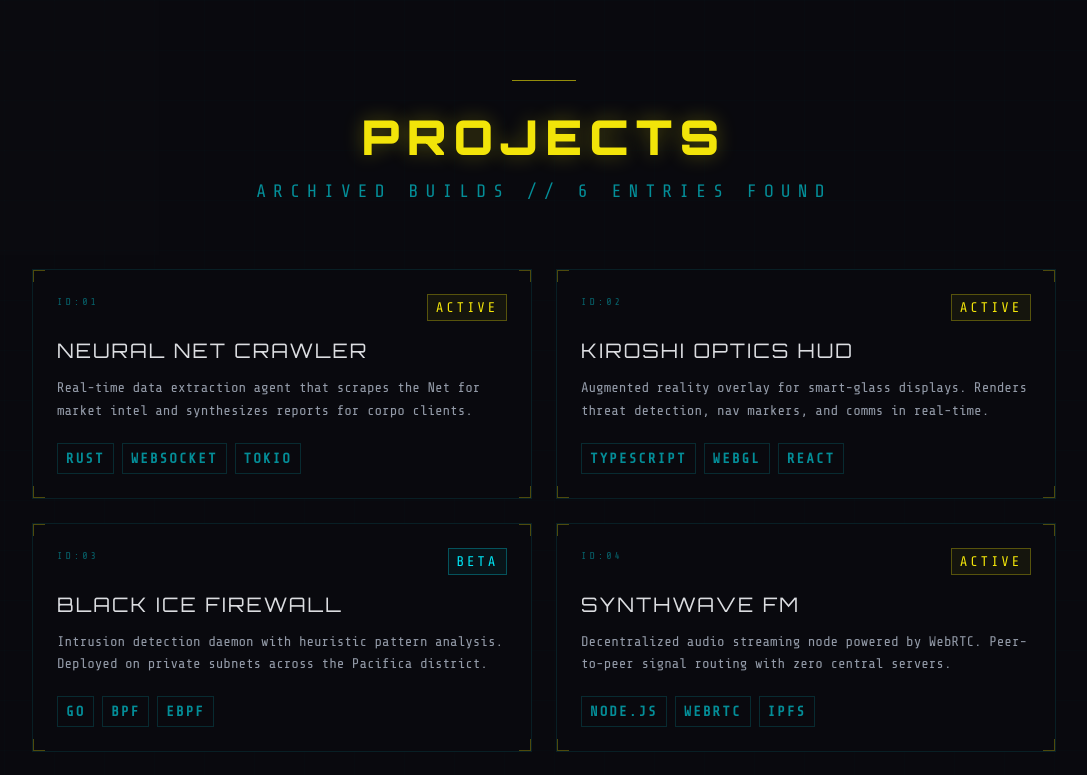
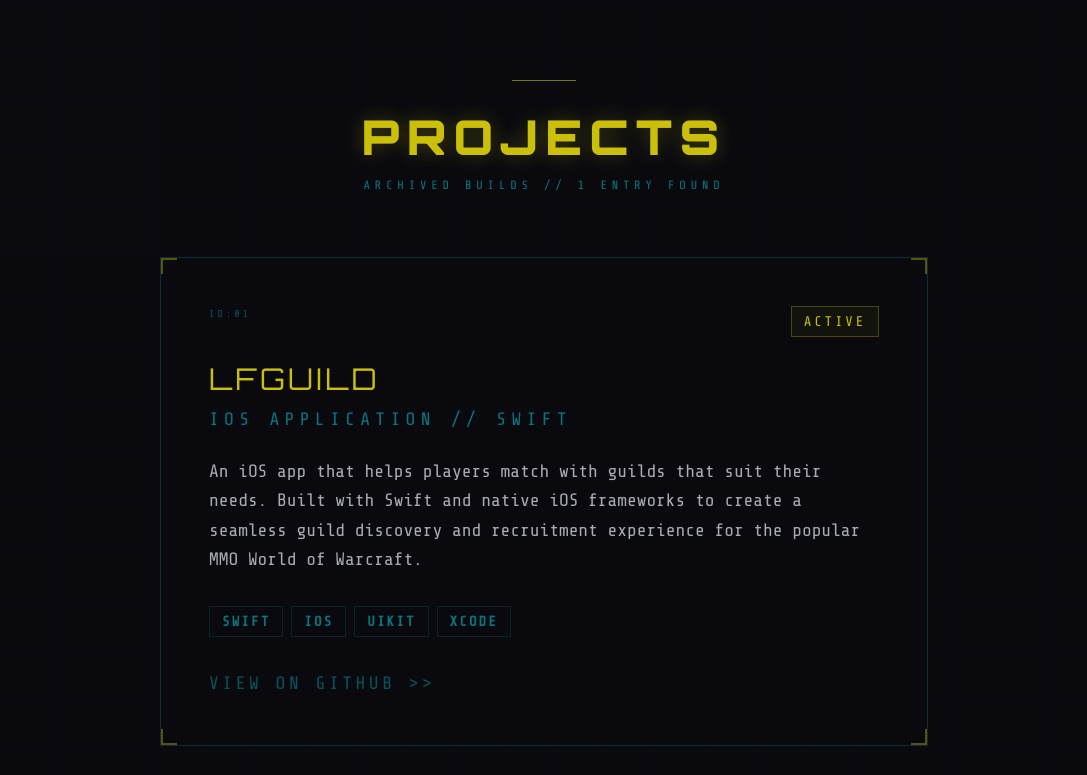
Before and after one commit to GeorgeSuarez/personal-website, a React (Vite) app: page /projects in a window 1280 px wide. Shown: the top 775 px of the page, without its empty margins (96-1183 px from the left). Built offline with nearby package versions, Linux system fonts and the light colour scheme.

Commit message:
Updated the version number in package.json/Created a Not found page

```diff
--- a/package.json
+++ b/package.json
@@ -1,7 +1,7 @@
 {
   "name": "portfolio-website",
   "private": true,
-  "version": "0.0.0",
+  "version": "1.0.0",
   "type": "module",
   "scripts": {
     "dev": "vite",
--- a/src/App.tsx
+++ b/src/App.tsx
@@ -4,6 +4,7 @@ import LoadingScreen from "./components/LoadingScreen";
 import Hero from "./components/Hero";
 import Projects from "./components/Projects";
 import Skills from "./components/Skills";
+import NotFound from "./components/NotFound";
 
 function AppRouter() {
   return (
@@ -12,6 +13,7 @@ function AppRouter() {
         <Route path="/" element={<Hero />} />
         <Route path="/projects" element={<Projects />} />
         <Route path="/skills" element={<Skills />} />
+        <Route path="*" element={<NotFound />} />
       </Routes>
     </BrowserRouter>
   );
--- /dev/null
+++ b/src/components/NotFound.tsx
@@ -0,0 +1,60 @@
+import { Link } from "react-router-dom";
+
+export default function NotFound() {
+  return (
+    <div className="min-h-screen bg-[#0a0a0f] flex flex-col items-center justify-center px-6 text-center relative overflow-hidden">
+      {/* Subtle grid */}
+      <div
+        className="absolute inset-0 opacity-10 pointer-events-none"
+        style={{
+          backgroundImage:
+            "linear-gradient(rgba(0, 240, 255, 0.1) 1px, transparent 1px), linear-gradient(90deg, rgba(0, 240, 255, 0.1) 1px, transparent 1px)",
+          backgroundSize: "50px 50px",
+        }}
+      />
+
+      <div className="relative z-10">
+        {/* Decorative Top Line */}
+        <div className="w-24 h-[1px] bg-[#ff0055] mb-8 mx-auto opacity-60" />
+
+        {/* Error Code */}
+        <h1
+          className="glitch-text text-[#ff0055] text-6xl sm:text-8xl md:text-9xl font-black tracking-[0.15em] uppercase mb-2"
+          data-text="404"
+          style={{
+            fontFamily: "'Orbitron', sans-serif",
+            textShadow: "0 0 20px rgba(255, 0, 85, 0.3)",
+          }}
+        >
+          404
+        </h1>
+
+        {/* Subtitle */}
+        <p
+          className="text-[#00f0ff] text-sm sm:text-base tracking-[0.6em] uppercase mb-4 opacity-80"
+          style={{ fontFamily: "'Share Tech Mono', monospace" }}
+        >
+          Sector Not Found
+        </p>
+
+        <p
+          className="text-gray-400 text-lg tracking-[0.2em] uppercase mb-12 max-w-md mx-auto"
+          style={{ fontFamily: "'Share Tech Mono', monospace" }}
+        >
+          The requested data fragment does not exist in this construct.
+        </p>
+
+        {/* Decorative Divider */}
+        <div className="w-16 h-[1px] bg-[#00f0ff]/30 mb-12 mx-auto" />
+
+        <Link
+          to="/"
+          className="inline-block text-[#00f0ff] text-lg tracking-[0.4em] uppercase border border-[#00f0ff]/30 px-6 py-3 hover:bg-[#00f0ff]/10 hover:border-[#00f0ff] transition-all duration-300"
+          style={{ fontFamily: "'Share Tech Mono', monospace" }}
+        >
+          &lt; Return to Mainframe
+        </Link>
+      </div>
+    </div>
+  );
+}
--- a/src/components/Projects.tsx
+++ b/src/components/Projects.tsx
@@ -1,63 +1,4 @@
 import { Link } from "react-router-dom";
-
-interface Project {
-  id: string;
-  title: string;
-  description: string;
-  tags: string[];
-  status: string;
-}
-
-const projects: Project[] = [
-  {
-    id: "01",
-    title: "Neural Net Crawler",
-    description:
-      "Real-time data extraction agent that scrapes the Net for market intel and synthesizes reports for corpo clients.",
-    tags: ["Rust", "WebSocket", "Tokio"],
-    status: "Active",
-  },
-  {
-    id: "02",
-    title: "Kiroshi Optics HUD",
-    description:
-      "Augmented reality overlay for smart-glass displays. Renders threat detection, nav markers, and comms in real-time.",
-    tags: ["TypeScript", "WebGL", "React"],
-    status: "Active",
-  },
-  {
-    id: "03",
-    title: "Black ICE Firewall",
-    description:
-      "Intrusion detection daemon with heuristic pattern analysis. Deployed on private subnets across the Pacifica district.",
-    tags: ["Go", "BPF", "eBPF"],
-    status: "Beta",
-  },
-  {
-    id: "04",
-    title: "SynthWave FM",
-    description:
-      "Decentralized audio streaming node powered by WebRTC. Peer-to-peer signal routing with zero central servers.",
-    tags: ["Node.js", "WebRTC", "IPFS"],
-    status: "Active",
-  },
-  {
-    id: "05",
-    title: "Ripperdoc OS",
-    description:
-      "Inventory and scheduling platform for underground cyberware clinics. Tracks implants, appointments, and supply chains.",
-    tags: ["Python", "FastAPI", "PostgreSQL"],
-    status: "Alpha",
-  },
-  {
-    id: "06",
-    title: "Night City Transit Grid",
-    description:
-      "Live metro and AV routing dashboard. Predictive delay modeling using crowd-sourced telemetry from 15,000 vehicles.",
-    tags: ["Scala", "Kafka", "Spark"],
-    status: "Beta",
-  },
-];
 
 export default function Projects() {
   return (
@@ -72,7 +13,7 @@ export default function Projects() {
         }}
       />
 
-      <div className="relative z-10 w-full max-w-5xl">
+      <div className="relative z-10 w-full max-w-3xl">
         {/* Header */}
         <div className="w-16 h-[1px] bg-[#fcee0a] mb-8 mx-auto opacity-60" />
 
@@ -87,78 +28,91 @@ export default function Projects() {
         </h1>
 
         <p
-          className="text-[#00f0ff]/60 text-lg tracking-[0.4em] uppercase mb-16"
+          className="text-[#00f0ff]/60 text-xs tracking-[0.4em] uppercase mb-16"
           style={{ fontFamily: "'Share Tech Mono', monospace" }}
         >
-          Archived builds // {projects.length} entries found
+          Archived builds // 1 entry found
         </p>
 
-        {/* Project Grid */}
-        <div className="grid grid-cols-1 md:grid-cols-2 gap-6 text-left">
-          {projects.map((project) => (
-            <div
-              key={project.id}
-              className="group relative border border-[#00f0ff]/10 bg-[#0a0a0f] p-6 hover:border-[#00f0ff]/40 hover:shadow-[0_0_20px_rgba(0,240,255,0.08)] transition-all duration-300"
+        {/* Featured Project Card */}
+        <a
+          href="https://github.com/GeorgeSuarez/LFGuild"
+          target="_blank"
+          rel="noopener noreferrer"
+          className="group relative block border border-[#00f0ff]/20 bg-[#0a0a0f] p-8 sm:p-12 text-left hover:border-[#00f0ff]/50 hover:shadow-[0_0_30px_rgba(0,240,255,0.12)] transition-all duration-300"
         >
           {/* Corner accents */}
-              <div className="absolute top-0 left-0 w-3 h-3 border-t border-l border-[#fcee0a]/30 group-hover:border-[#fcee0a] transition-colors" />
-              <div className="absolute top-0 right-0 w-3 h-3 border-t border-r border-[#fcee0a]/30 group-hover:border-[#fcee0a] transition-colors" />
-              <div className="absolute bottom-0 left-0 w-3 h-3 border-b border-l border-[#fcee0a]/30 group-hover:border-[#fcee0a] transition-colors" />
-              <div className="absolute bottom-0 right-0 w-3 h-3 border-b border-r border-[#fcee0a]/30 group-hover:border-[#fcee0a] transition-colors" />
+          <div className="absolute top-0 left-0 w-4 h-4 border-t-2 border-l-2 border-[#fcee0a]/40 group-hover:border-[#fcee0a] transition-colors" />
+          <div className="absolute top-0 right-0 w-4 h-4 border-t-2 border-r-2 border-[#fcee0a]/40 group-hover:border-[#fcee0a] transition-colors" />
+          <div className="absolute bottom-0 left-0 w-4 h-4 border-b-2 border-l-2 border-[#fcee0a]/40 group-hover:border-[#fcee0a] transition-colors" />
+          <div className="absolute bottom-0 right-0 w-4 h-4 border-b-2 border-r-2 border-[#fcee0a]/40 group-hover:border-[#fcee0a] transition-colors" />
 
           {/* Header row */}
-              <div className="flex items-start justify-between mb-4">
+          <div className="flex items-start justify-between mb-6">
             <span
-                  className="text-[#00f0ff]/40 text-[10px] tracking-[0.3em]"
+              className="text-[#00f0ff]/40 text-[10px] tracking-[0.3em] uppercase"
               style={{ fontFamily: "'Share Tech Mono', monospace" }}
             >
-                  ID:{project.id}
+              ID:01
             </span>
             <span
-                  className={`text-[14px] tracking-[0.2em] uppercase px-2 py-0.5 border ${
-                    project.status === "Active"
-                      ? "text-[#fcee0a] border-[#fcee0a]/30 bg-[#fcee0a]/5"
-                      : project.status === "Beta"
-                        ? "text-[#00f0ff] border-[#00f0ff]/30 bg-[#00f0ff]/5"
-                        : "text-gray-400 border-gray-700 bg-gray-900/50"
-                  }`}
+              className="text-[14px] tracking-[0.2em] uppercase px-3 py-1 border text-[#fcee0a] border-[#fcee0a]/30 bg-[#fcee0a]/5"
               style={{ fontFamily: "'Share Tech Mono', monospace" }}
             >
-                  {project.status}
+              Active
             </span>
           </div>
 
           {/* Title */}
           <h2
-                className="text-gray-200 text-lg sm:text-xl tracking-[0.1em] uppercase mb-3 group-hover:text-[#fcee0a] transition-colors duration-300"
+            className="text-[#fcee0a] text-2xl sm:text-3xl tracking-[0.1em] uppercase mb-2 group-hover:text-[#00f0ff] transition-colors duration-300"
             style={{ fontFamily: "'Orbitron', sans-serif" }}
           >
-                {project.title}
+            LFGuild
           </h2>
+
+          {/* Platform badge */}
+          <p
+            className="text-[#00f0ff]/60 text-lg tracking-[0.3em] uppercase mb-6"
+            style={{ fontFamily: "'Share Tech Mono', monospace" }}
+          >
+            iOS Application // Swift
+          </p>
 
           {/* Description */}
           <p
-                className="text-gray-400 text-sm leading-relaxed mb-5"
+            className="text-gray-300 text-lg leading-relaxed mb-8"
             style={{ fontFamily: "'Share Tech Mono', monospace" }}
           >
-                {project.description}
+            An iOS app that helps players match with guilds that suit their
+            needs. Built with Swift and native iOS frameworks to create a
+            seamless guild discovery and recruitment experience for the popular
+            MMO World of Warcraft.
           </p>
 
-              {/* Tags */}
-              <div className="flex flex-wrap gap-2">
-                {project.tags.map((tag) => (
+          {/* Tech stack */}
+          <div className="flex flex-wrap gap-2 mb-8">
+            {["Swift", "iOS", "UIKit", "Xcode"].map((tag) => (
               <span
                 key={tag}
-                    className="text-[14px] text-[#00f0ff]/60 tracking-[0.15em] uppercase border border-[#00f0ff]/15 px-2 py-1 font-bold"
+                className="text-[14px] text-[#00f0ff]/60 tracking-[0.15em] uppercase border border-[#00f0ff]/15 px-3 py-1 font-bold"
                 style={{ fontFamily: "'Share Tech Mono', monospace" }}
               >
                 {tag}
               </span>
             ))}
           </div>
+
+          {/* GitHub link indicator */}
+          <div className="flex items-center gap-2 text-[#00f0ff]/40 group-hover:text-[#00f0ff] transition-colors">
+            <span
+              className="text-lg tracking-[0.2em] uppercase"
+              style={{ fontFamily: "'Share Tech Mono', monospace" }}
+            >
+              View on GitHub &gt;&gt;
+            </span>
           </div>
-          ))}
-        </div>
+        </a>
 
         {/* Back Link */}
         <div className="mt-16">
--- a/vite.config.ts
+++ b/vite.config.ts
@@ -2,8 +2,6 @@ import { defineConfig } from "vite";
 import react, { reactCompilerPreset } from "@vitejs/plugin-react";
 import babel from "@rolldown/plugin-babel";
 import tailwindcss from "@tailwindcss/vite";
-
-import { cloudflare } from "@cloudflare/vite-plugin";
 
 // https://vite.dev/config/
 export default defineConfig({
@@ -11,6 +9,5 @@ export default defineConfig({
     react(),
     babel({ presets: [reactCompilerPreset()] }),
     tailwindcss(),
-    cloudflare()
   ],
 });
```
Lines whose indentation alone changed are shown as unchanged.
